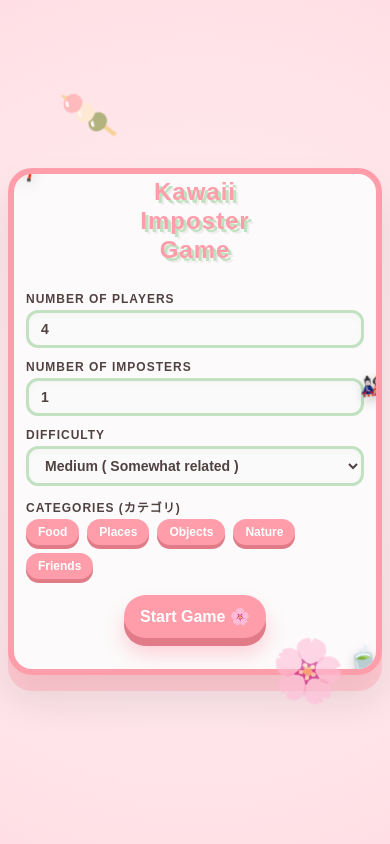
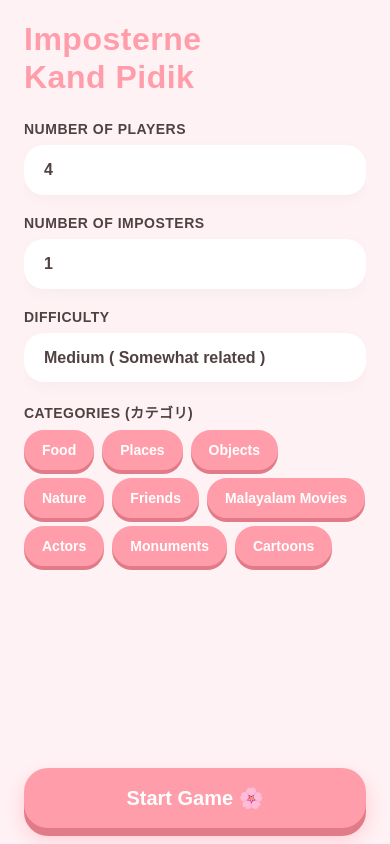
Before and after one commit to namitha2306/Imposter, a React (Vite) app: page / in a window 390 px wide. Built offline with nearby package versions, Linux system fonts and the light colour scheme.

Commit message:
Fixed mobile numbering bug and imposter word assignment

```diff
--- a/src/components/PlayerPassScreen.tsx
+++ b/src/components/PlayerPassScreen.tsx
@@ -28,8 +28,7 @@ export default function PlayerPassScreen({ players, onFinishAssigning }: PlayerP
   };
 
   return (
-    <div className="card animate-pop" key={currentPlayerIndex + (showWord ? 'show' : 'hide')}>
-      <div className="sticker sticker-2">🤫</div>
+    <div className="screen" key={currentPlayerIndex + (showWord ? 'show' : 'hide')}>
       <div className="kawaii-emoji animate-bounce">
         {showWord ? '👀' : '📱'}
       </div>
--- a/src/components/ResultScreen.tsx
+++ b/src/components/ResultScreen.tsx
@@ -34,7 +34,7 @@ export default function ResultScreen({ players, votes, onPlayAgain }: ResultScre
         </>
       ) : (
         <>
-          <div className="sticker sticker-1" style={{filter: 'hue-rotate(180deg)'}}>👻</div>
+          <div className="sticker sticker-1" style={{ filter: 'hue-rotate(180deg)' }}>👻</div>
           <div className="sticker sticker-3">🔥</div>
         </>
       )}
--- a/src/components/SetupScreen.tsx
+++ b/src/components/SetupScreen.tsx
@@ -5,7 +5,7 @@ interface SetupScreenProps {
   onStartGame: (players: number, imposters: number, difficulty: Difficulty, categories: string[]) => void;
 }
 
-const ALL_CATEGORIES = ['Food', 'Places', 'Objects', 'Nature', 'Friends'];
+const ALL_CATEGORIES = ['Food', 'Places', 'Objects', 'Nature', 'Friends', 'Malayalam Movies', 'Actors', 'Monuments', 'Cartoons'];
 
 export default function SetupScreen({ onStartGame }: SetupScreenProps) {
   const [players, setPlayers] = useState<number | ''>(4);
@@ -43,7 +43,7 @@ export default function SetupScreen({ onStartGame }: SetupScreenProps) {
       <div className="sticker sticker-1">⛩️</div>
       <div className="sticker sticker-2">🍵</div>
       <div className="sticker sticker-3">🎎</div>
-      <h1 className="title animate-bounce">Kawaii<br/>Imposter<br/>Game</h1>
+      <h1 className="title animate-bounce">Imposterne<br />Kand Pidik</h1>
 
       <div className="input-group">
         <label>Number of Players</label>
--- a/src/data/words.json
+++ b/src/data/words.json
@@ -167,6 +167,83 @@
       "easy": ["Friend", "Girl", "Person"],
       "medium": ["Hira", "Sona", "Mariya"],
       "hard": ["Namitha", "Athira", "Ashitha", "Omal"]
+    },
+    {
+      "category": "Malayalam Movies",
+      "main": "Premam",
+      "easy": ["Bangalore Days", "Neram"],
+      "medium": ["Kumbalangi Nights", "Manjummel Boys"],
+      "hard": ["Drishyam", "Lucifer"]
+    },
+    {
+      "category": "Malayalam Movies",
+      "main": "Manjummel Boys",
+      "easy": ["Aavesham", "Premalu"],
+      "medium": ["Kumbalangi Nights", "Romancham"],
+      "hard": ["Bangalore Days", "Premam"]
+    },
+    {
+      "category": "Malayalam Movies",
+      "main": "Drishyam",
+      "easy": ["Memories", "Papanasam"],
+      "medium": ["Lucifer", "Neram"],
+      "hard": ["Premam", "Kumbalangi Nights"]
+    },
+    {
+      "category": "Actors",
+      "main": "Mohanlal",
+      "easy": ["Mammootty", "Fahadh Faasil"],
+      "medium": ["Dulquer Salmaan", "Nivin Pauly"],
+      "hard": ["Prithviraj", "Tovino Thomas"]
+    },
+    {
+      "category": "Actors",
+      "main": "Mammootty",
+      "easy": ["Mohanlal", "Dulquer Salmaan"],
+      "medium": ["Fahadh Faasil", "Nivin Pauly"],
+      "hard": ["Prithviraj", "Tovino Thomas"]
+    },
+    {
+      "category": "Actors",
+      "main": "Fahadh Faasil",
+      "easy": ["Dulquer Salmaan", "Nivin Pauly"],
+      "medium": ["Mohanlal", "Mammootty"],
+      "hard": ["Tovino Thomas", "Prithviraj"]
+    },
+    {
+      "category": "Monuments",
+      "main": "Taj Mahal",
+      "easy": ["Eiffel Tower", "Statue of Liberty"],
+      "medium": ["Great Wall", "Colosseum"],
+      "hard": ["Pyramids", "Big Ben"]
+    },
+    {
+      "category": "Monuments",
+      "main": "Eiffel Tower",
+      "easy": ["Big Ben", "Statue of Liberty"],
+      "medium": ["Colosseum", "Taj Mahal"],
+      "hard": ["Great Wall", "Pyramids"]
+    },
+    {
+      "category": "Cartoons",
+      "main": "Mickey Mouse",
+      "easy": ["Donald Duck", "Goofy"],
+      "medium": ["Bugs Bunny", "Tom"],
+      "hard": ["Jerry", "SpongeBob"]
+    },
+    {
+      "category": "Cartoons",
+      "main": "Doraemon",
+      "easy": ["Nobita", "Shinchan"],
+      "medium": ["Pikachu", "Goku"],
+      "hard": ["Naruto", "SpongeBob"]
+    },
+    {
+      "category": "Cartoons",
+      "main": "Tom",
+      "easy": ["Jerry", "Spike"],
+      "medium": ["Mickey Mouse", "Bugs Bunny"],
+      "hard": ["Donald Duck", "Doraemon"]
     }
   ]
 }
--- a/src/index.css
+++ b/src/index.css
@@ -8,139 +8,135 @@
   --accent-dark: #E59F9C;
   --text-main: #514242; /* Soft Japanese ink brown */
   --text-muted: #8E7A71;
-  --card-bg: #FCFAFA; /* Tofu White */
-  --shadow-color: rgba(255, 158, 170, 0.4);
+  --surface: #FFFFFF; /* Pure white for input fields / lists */
+  --safe-area-bottom: env(safe-area-inset-bottom, 24px);
+  --safe-area-top: env(safe-area-inset-top, 24px);
 }
 
 * {
   box-sizing: border-box;
   margin: 0;
   padding: 0;
+  -webkit-tap-highlight-color: transparent;
 }
 
 html, body {
   overscroll-behavior: none;
+  background-color: var(--bg-color);
 }
 
 body {
   font-family: 'M PLUS Rounded 1c', 'Nunito', 'Poppins', sans-serif;
-  background: radial-gradient(circle at 50% 50%, #FFF2F5 0%, #FFDFE5 100%);
   color: var(--text-main);
-  min-height: 100vh;
-  min-height: 100dvh;
-  display: flex;
-  justify-content: center;
-  align-items: center;
-  overflow-x: hidden;
-  position: relative;
-}
-
-.category-pill {
-  padding: 8px 16px;
-  font-size: 14px;
-  border-radius: 20px;
-  cursor: pointer;
-  transition: all 0.2s cubic-bezier(0.34, 1.56, 0.64, 1);
-  font-family: inherit;
-  font-weight: 700;
-  outline: none;
-}
-.category-pill:active {
-  transform: translateY(4px);
-  box-shadow: 0 0 0 var(--secondary) !important;
+  height: 100dvh;
+  width: 100vw;
+  overflow: hidden; /* Prevent native scroll perfectly */
 }
 
 @import url('https://fonts.googleapis.com/css2?family=M+PLUS+Rounded+1c:wght@500;800;900&display=swap');
 
-/* Floating background particles */
-body::before {
-  content: "🍡";
-  position: fixed;
-  font-size: 3rem;
-  top: 10%;
-  left: 15%;
-  animation: float-particle 6s infinite alternate ease-in-out;
-  opacity: 0.7;
-}
-body::after {
-  content: "🌸";
-  position: fixed;
-  font-size: 3.5rem;
-  bottom: 15%;
-  right: 12%;
-  animation: float-particle 8s infinite alternate-reverse ease-in-out;
-  opacity: 0.6;
+/* Main App Wrapper */
+.app-container {
+  height: 100dvh;
+  width: 100vw;
+  display: flex;
+  flex-direction: column;
+  position: relative;
+  overflow-y: auto;
+  overflow-x: hidden;
+  /* padding matches a native app scroll view */
+  padding: calc(var(--safe-area-top) + 20px) 24px calc(var(--safe-area-bottom) + 100px) 24px;
 }
 
-.app-container {
-  width: 100%;
-  max-width: 480px;
-  min-height: 100vh;
-  position: relative;
+/* Full Screen View */
+.screen {
   display: flex;
   flex-direction: column;
-  padding: 24px;
-  justify-content: center;
+  flex: 1;
+  width: 100%;
+  animation: fade-in 0.3s ease-out forwards;
 }
 
-.card {
-  background: var(--card-bg);
-  border-radius: 36px;
-  padding: 40px 24px;
-  /* 3D Card Effect */
-  box-shadow: 0 16px 0px var(--shadow-color), 0 24px 40px rgba(0,0,0,0.1);
-  display: flex;
-  flex-direction: column;
-  align-items: center;
-  justify-content: center;
-  gap: 24px;
-  text-align: center;
-  position: relative;
-  border: 6px solid var(--primary);
-  transform-style: preserve-3d;
-  width: 100%;
-  min-height: 480px;
-}
-
+/* Typography */
 h1.title {
-  font-size: 36px;
+  font-size: 32px;
   color: var(--primary);
-  text-shadow: 3px 3px 0px var(--secondary), 5px 5px 0px rgba(0,0,0,0.05);
   margin-bottom: 24px;
   line-height: 1.2;
   font-weight: 900;
-  letter-spacing: 1px;
+  letter-spacing: 0.5px;
 }
 
 h2 {
-  font-size: 24px;
+  font-size: 22px;
   color: var(--text-main);
   font-weight: 800;
 }
 
-/* 3D Button Primary */
+/* Native Inputs */
+.input-group {
+  display: flex;
+  flex-direction: column;
+  gap: 8px;
+  width: 100%;
+  margin-bottom: 20px;
+}
+
+.input-group label {
+  font-weight: 800;
+  color: var(--text-main);
+  font-size: 14px;
+  letter-spacing: 0.5px;
+  text-transform: uppercase;
+}
+
+select, input[type="number"] {
+  width: 100%;
+  padding: 16px 20px;
+  border-radius: 20px;
+  border: none;
+  font-family: inherit;
+  font-size: 16px;
+  font-weight: 700;
+  color: var(--text-main);
+  background: var(--surface);
+  box-shadow: 0 4px 15px rgba(0,0,0,0.03);
+  outline: none;
+  transition: all 0.2s ease;
+  appearance: none;
+}
+
+select:focus, input[type="number"]:focus {
+  box-shadow: 0 0 0 4px var(--secondary-dark);
+}
+
+/* Bottom Fixed Button - Native App Style */
 .btn-primary {
+  position: fixed;
+  bottom: calc(var(--safe-area-bottom) + 16px);
+  left: 24px;
+  right: 24px;
   background-color: var(--primary);
   color: white;
   border: none;
-  border-radius: 30px;
-  padding: 16px 32px;
+  border-radius: 24px;
+  padding: 18px;
   font-size: 20px;
   font-weight: 800;
   cursor: pointer;
-  transition: all 0.1s ease;
-  box-shadow: 0 8px 0 var(--primary-dark), 0 15px 20px rgba(255, 139, 160, 0.4);
+  transition: all 0.15s ease;
+  box-shadow: 0 8px 0 var(--primary-dark), 0 10px 20px rgba(255, 158, 170, 0.5);
   font-family: inherit;
-  margin-top: 10px;
-  margin-bottom: 15px;
-  display: inline-flex;
+  z-index: 1000;
+  text-align: center;
+  display: flex;
+  justify-content: center;
   align-items: center;
-  gap: 10px;
 }
 
 .btn-primary:active {
-  transform: translateY(8px);
-  box-shadow: 0 0px 0 var(--primary-dark), 0 5px 10px rgba(255, 139, 160, 0.4);
+  transform: translateY(6px);
+  box-shadow: 0 2px 0 var(--primary-dark), 0 4px 10px rgba(255, 158, 170, 0.5);
 }
 
 .btn-primary:disabled {
@@ -148,248 +144,154 @@ h2 {
   box-shadow: 0 8px 0 #a9a9a9;
   cursor: not-allowed;
   transform: none !important;
+  opacity: 0.8 !important;
 }
 
-/* 3D Button Secondary */
+/* Secondary Actions */
 .btn-secondary {
-  background-color: var(--secondary);
+  background-color: var(--surface);
   color: var(--text-main);
   border: none;
-  border-radius: 24px;
-  padding: 14px 28px;
-  font-size: 18px;
+  border-radius: 20px;
+  padding: 16px;
+  font-size: 16px;
   font-weight: 700;
   cursor: pointer;
-  transition: all 0.1s ease;
-  box-shadow: 0 6px 0 var(--secondary-dark), 0 10px 15px rgba(212, 196, 251, 0.4);
+  transition: all 0.15s ease;
+  box-shadow: 0 4px 15px rgba(0,0,0,0.05);
   font-family: inherit;
+  width: 100%;
 }
 
-.btn-secondary:active, .btn-secondary:hover {
-  background-color: #D8D8F6;
-}
 .btn-secondary:active {
-  transform: translateY(6px);
-  box-shadow: 0 0px 0 var(--secondary-dark), 0 4px 8px rgba(212, 196, 251, 0.4);
+  background-color: #f5f5f5;
+  transform: scale(0.98);
 }
 
-/* Core Animations */
-@keyframes pop-in {
-  0% { transform: scale(0.6) translateY(40px); opacity: 0; }
-  60% { transform: scale(1.05) translateY(-10px); opacity: 1; }
-  100% { transform: scale(1) translateY(0); opacity: 1; }
+/* Category Pills container */
+.categories-container {
+  display: flex;
+  flex-wrap: wrap;
+  gap: 10px;
 }
 
-.animate-pop {
-  animation: pop-in 0.6s cubic-bezier(0.34, 1.56, 0.64, 1) forwards;
+.category-pill {
+  padding: 10px 16px;
+  font-size: 14px;
+  border-radius: 20px;
+  cursor: pointer;
+  transition: all 0.2s ease;
+  font-family: inherit;
+  font-weight: 700;
+  outline: none;
+  border: none;
 }
 
-/* Emoji / Graphics styles */
-.kawaii-emoji {
-  font-size: 64px;
-  line-height: 1;
-  filter: drop-shadow(0 8px 10px rgba(0,0,0,0.15));
+.category-pill:active {
+  transform: scale(0.95);
 }
 
-.input-group {
+/* Animations */
+@keyframes fade-in {
+  0% { opacity: 0; transform: translateY(10px); }
+  100% { opacity: 1; transform: translateY(0); }
+}
+
+.kawaii-emoji {
+  font-size: 80px;
+  margin: 20px auto;
+  text-align: center;
+  display: block;
+}
+
+.player-list {
   display: flex;
   flex-direction: column;
   gap: 12px;
   width: 100%;
-  text-align: left;
-}
-
-.input-group label {
-  font-weight: 800;
-  color: var(--text-main);
-  font-size: 16px;
-  text-transform: uppercase;
-  letter-spacing: 1px;
-}
-
-select, input[type="number"] {
-  padding: 16px;
-  border-radius: 20px;
-  border: 3px solid var(--secondary);
-  font-family: inherit;
-  font-size: 18px;
-  font-weight: 700;
-  color: var(--text-main);
-  outline: none;
-  background: #fafafa;
-  transition: all 0.3s cubic-bezier(0.34, 1.56, 0.64, 1);
-  box-shadow: inset 0 4px 6px rgba(0,0,0,0.02);
-}
-
-select:focus, input[type="number"]:focus {
-  border-color: var(--primary);
-  transform: scale(1.02);
-  box-shadow: 0 0 0 6px rgba(255, 139, 160, 0.2);
-}
-
-/* Floating Particles & Stickers */
-@keyframes float-particle {
-  0% { transform: translateY(0px) rotate(0deg); }
-  50% { transform: translateY(-20px) rotate(15deg) scale(1.1); }
-  100% { transform: translateY(5px) rotate(-10deg) scale(0.9); }
-}
-
-.sticker {
-  position: absolute;
-  z-index: 100;
-  font-size: 40px;
-  filter: drop-shadow(0 4px 6px rgba(0,0,0,0.2));
-  animation: float-particle 4s infinite alternate ease-in-out;
-}
-
-.sticker-1 { top: -20px; left: -20px; animation-delay: 0s; transform: rotate(-15deg); }
-.sticker-2 { bottom: -20px; right: -20px; animation-delay: 1s; transform: rotate(20deg); font-size: 50px; }
-.sticker-3 { top: 40%; right: -30px; animation-delay: 2s; font-size: 35px; }
-.sticker-4 { bottom: 30%; left: -25px; animation-delay: 0.5s; font-size: 30px;}
-
-.player-list {
-  display: flex;
-  flex-direction: column;
-  gap: 16px;
-  width: 100%;
 }
 
 .player-btn {
-  background: #fff;
-  border: 3px solid var(--secondary);
+  background: var(--surface);
+  border: none;
   padding: 20px;
-  border-radius: 24px;
+  border-radius: 20px;
   font-size: 18px;
   font-family: inherit;
-  font-weight: 700;
+  font-weight: 800;
   cursor: pointer;
-  transition: all 0.2s cubic-bezier(0.34, 1.56, 0.64, 1);
-  box-shadow: 0 6px 0 var(--secondary-dark);
+  transition: all 0.2s ease;
+  box-shadow: 0 4px 15px rgba(0,0,0,0.03);
+  color: var(--text-main);
+  text-align: left;
+  display: flex;
+  align-items: center;
+  gap: 16px;
+}
+
+.player-btn::before {
+  content: '👤';
+  font-size: 24px;
 }
 
 .player-btn:active {
-  transform: translateY(6px);
-  box-shadow: 0 0px 0 var(--secondary-dark);
+  transform: scale(0.98);
 }
 
 .player-btn.selected {
   background: var(--primary);
-  border-color: var(--primary-dark);
   color: white;
-  box-shadow: 0 6px 0 var(--primary-dark);
-  transform: scale(1.03);
-}
-.player-btn.selected:active {
-  transform: scale(1.03) translateY(6px);
-  box-shadow: 0 0px 0 var(--primary-dark);
+  box-shadow: 0 8px 20px rgba(255, 158, 170, 0.4);
+  transform: scale(1.02);
 }
 
 .timer {
-  font-size: 64px;
+  font-size: 72px;
   font-weight: 900;
   color: var(--accent);
-  text-shadow: 4px 4px 0px var(--accent-dark), 0 8px 15px rgba(0,0,0,0.1);
-  margin: 24px 0;
-  letter-spacing: 2px;
+  text-align: center;
+  margin: 20px 0;
 }
 
-/* Specialized Animations */
-@keyframes bounce {
-  0%, 100% { transform: translateY(0); }
-  50% { transform: translateY(-15px); }
-}
-.animate-bounce {
-  animation: bounce 1s infinite alternate cubic-bezier(0.34, 1.56, 0.64, 1);
+/* Status overlays */
+.result-card {
+  background: var(--surface);
+  padding: 24px;
+  border-radius: 24px;
+  width: 100%;
+  margin-bottom: 16px;
+  box-shadow: 0 4px 20px rgba(0,0,0,0.04);
 }
 
-@keyframes think {
-  0% { transform: scale(1) rotate(0deg); opacity: 0.8; }
-  50% { transform: scale(1.1) rotate(5deg); opacity: 1; }
-  100% { transform: scale(1) rotate(-5deg); opacity: 0.8; }
+/* Hide old physical stickers to make it cleaner */
+.sticker {
+  display: none;
 }
+
 .animate-think {
   animation: think 2s infinite ease-in-out;
-  font-size: 80px;
-  filter: drop-shadow(0 0 20px rgba(94, 239, 176, 0.6));
+}
+@keyframes think {
+  0% { transform: scale(1); }
+  50% { transform: scale(1.1); }
+  100% { transform: scale(1); }
 }
 
+.animate-win {
+  animation: win-rotate 2s infinite ease-in-out;
+}
 @keyframes win-rotate {
-  0% { transform: rotateY(0deg) scale(1); }
-  50% { transform: rotateY(180deg) scale(1.2); }
-  100% { transform: rotateY(360deg) scale(1); }
-}
-.animate-win {
-  animation: win-rotate 3s infinite linear;
-  font-size: 90px;
+  0% { transform: scale(1) rotate(-10deg); }
+  50% { transform: scale(1.2) rotate(10deg); }
+  100% { transform: scale(1) rotate(-10deg); }
 }
 
+.animate-imposter {
+  animation: imposter-shake 0.5s infinite ease-in-out;
+}
 @keyframes imposter-shake {
-  0%, 100% { transform: translateX(0) scale(1); filter: drop-shadow(0 0 10px rgba(255,0,0,0.8)); }
-  25% { transform: translateX(-8px) scale(1.1); filter: drop-shadow(0 0 20px rgba(255,0,0,1)); }
-  50% { transform: translateX(8px) scale(1.05); }
-  75% { transform: translateX(-8px) scale(1.15); filter: drop-shadow(0 0 25px rgba(255,0,0,1)); }
+  0%, 100% { transform: translateX(0); }
+  25% { transform: translateX(-5px); }
+  50% { transform: translateX(5px); }
+  75% { transform: translateX(-5px); }
 }
-.animate-imposter {
-  animation: imposter-shake 0.5s infinite linear;
-  font-size: 90px;
-}
-
-/* Mobile Optimization */
-@media (max-width: 480px) {
-  .app-container {
-    padding: 8px;
-  }
-  .card {
-    padding: 16px 12px;
-    border-radius: 24px;
-    min-height: auto;
-    gap: 12px;
-  }
-  h1.title {
-    font-size: 24px !important;
-    margin-bottom: 4px;
-  }
-  .input-group {
-    gap: 4px;
-  }
-  .input-group label {
-    font-size: 12px;
-  }
-  select, input[type="number"] {
-    font-size: 14px;
-    padding: 8px 12px;
-    border-radius: 12px;
-  }
-  .sticker-1 { left: -5px; top: -5px; font-size: 24px; }
-  .sticker-2 { right: -5px; bottom: -5px; font-size: 28px; }
-  .sticker-3 { right: -10px; font-size: 22px; }
-  .sticker-4 { left: -10px; font-size: 20px; }
-  .btn-primary {
-    font-size: 16px;
-    padding: 12px 16px;
-    margin-top: 4px !important;
-  }
-  .btn-secondary {
-    padding: 8px 14px;
-    font-size: 14px;
-  }
-  .timer {
-    font-size: 40px;
-    margin: 12px 0;
-  }
-  .category-pill {
-    padding: 4px 10px;
-    font-size: 12px;
-  }
-}
-@media (max-width: 360px) {
-  h1.title {
-    font-size: 22px !important;
-  }
-  .kawaii-emoji {
-    font-size: 40px;
-  }
-  select, input[type="number"] {
-    padding: 6px 10px;
-  }
-}
```
Also changed, not shown: src/components/DiscussionScreen.tsx (+4 -6 lines), src/components/VotingScreen.tsx (+4 -7 lines).
